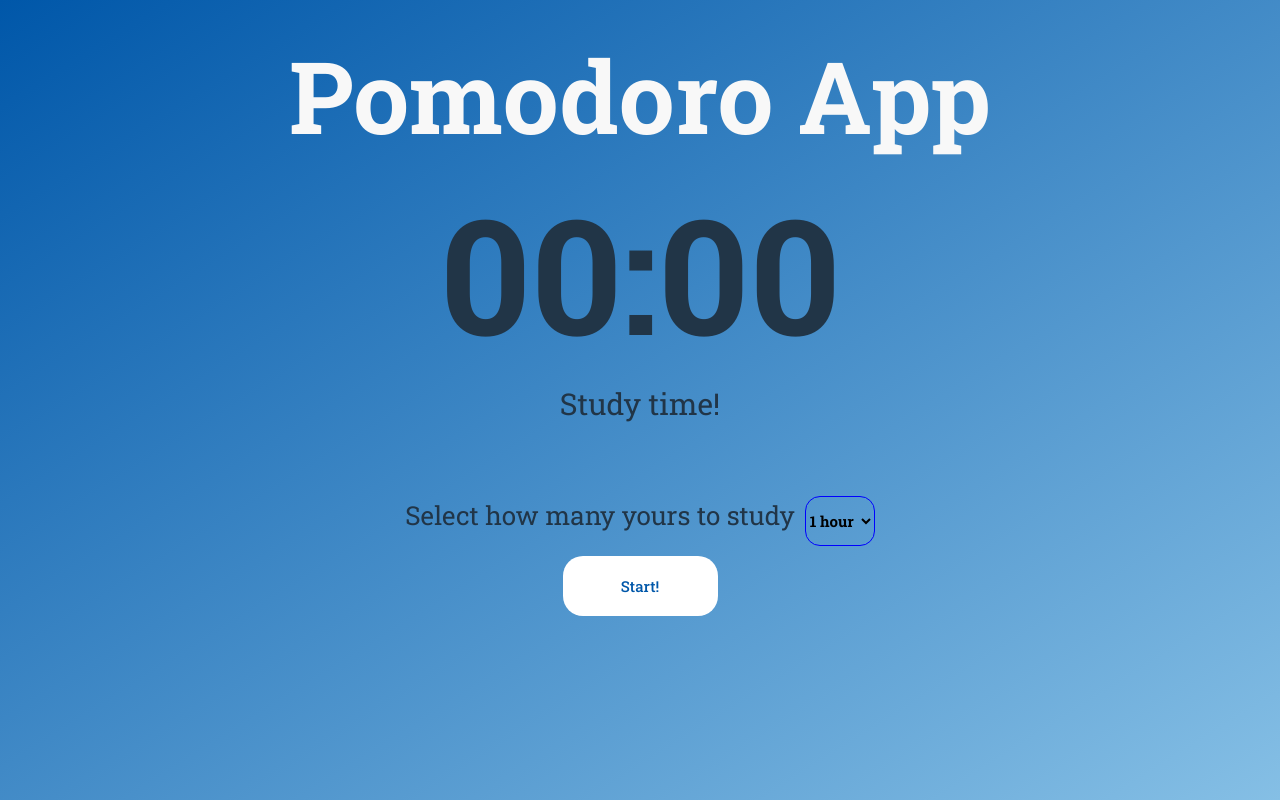
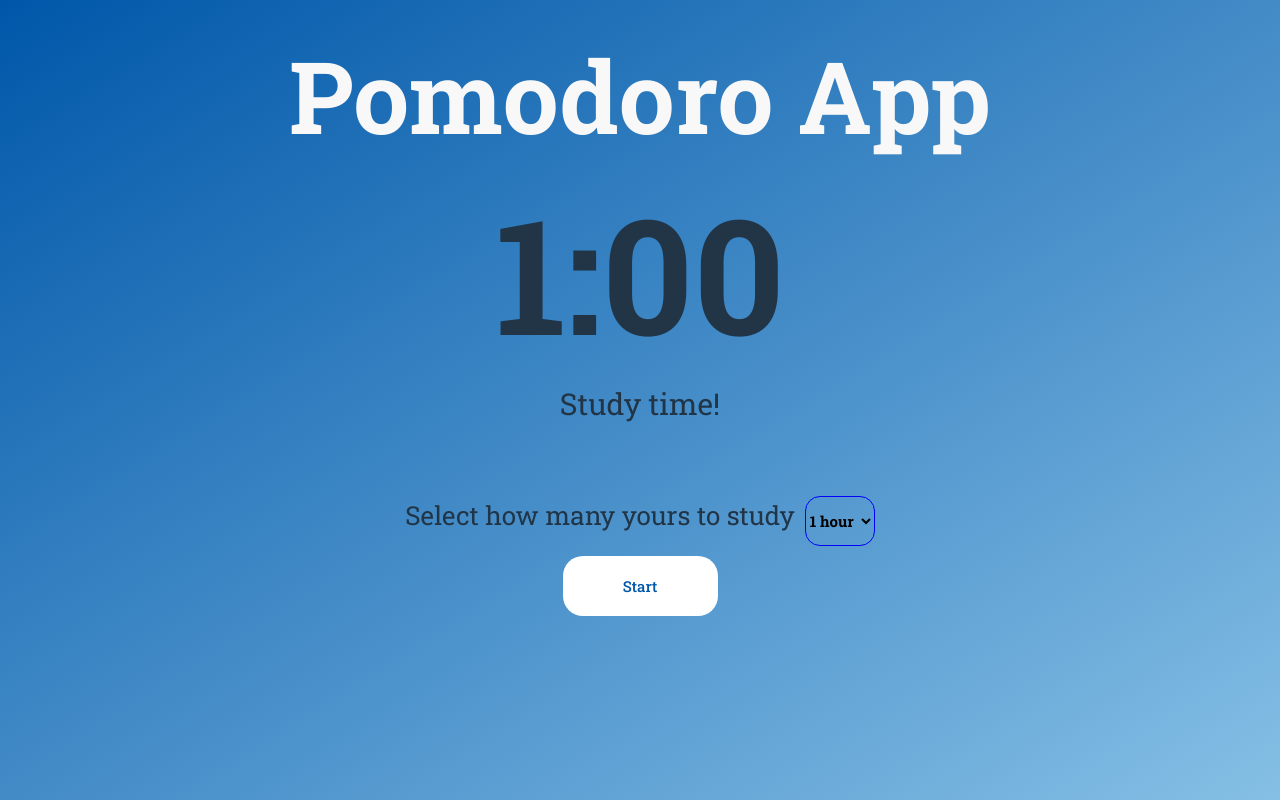
Before and after one commit to FeMoreira07/PomodoroApp, a React (Vite) app: page / in a window 1280 px wide. Both pictures are taken after a click on the button "Start your studies". Built offline with nearby package versions, Linux system fonts and the light colour scheme.

Commit message:
Feat: Timer function

```diff
--- a/src/components/timerMenu/TimerMenu.tsx
+++ b/src/components/timerMenu/TimerMenu.tsx
@@ -1,3 +1,4 @@
+import { useEffect, useState } from "react";
 import { Button } from "../../App";
 import { TimeWrapper } from "./styles";
 
@@ -6,10 +7,38 @@ type data = {
 };
 
 export function TimerMenu(props: data) {
+  const [minutes, setMinutes] = useState(1);
+  const [seconds, setSeconds] = useState(0);
+  const [isRunning, setIsRunning] = useState(false);
+
+  useEffect(() => {
+    let interval: number | undefined;
+    if (isRunning) {
+      interval = setInterval(() => {
+        if (seconds <= 0) {
+          setMinutes(minutes - 1);
+          setSeconds(59);
+        } else if (seconds > 0) {
+          setSeconds(seconds - 1);
+        }
+      }, 1000);
+    }
+    return () => clearInterval(interval);
+  }, [isRunning, seconds, minutes]);
+
+  useEffect(() => {
+    if (minutes === 0 && seconds === 0) {
+      setMinutes(10);
+    }
+  }, [minutes, seconds]);
+
   return (
     <TimeWrapper studyStarted={props.isActive}>
       <div className="timeDiv">
-        <h1>00:00</h1>
+        <h1>
+          {minutes}:{seconds <= 9 && "0"}
+          {seconds}
+        </h1>
         <p>Study time!</p>
       </div>
       <form>
@@ -24,7 +53,14 @@ export function TimerMenu(props: data) {
           </select>
         </div>
 
-        <Button>Start!</Button>
+        <Button
+          onClick={() => {
+            setIsRunning(!isRunning);
+          }}
+          type="button"
+        >
+          {isRunning ? "Stop" : "Start"}
+        </Button>
       </form>
     </TimeWrapper>
   );
```
Also changed, not shown: 1 other file (tests, documents, lock files or other folders).
